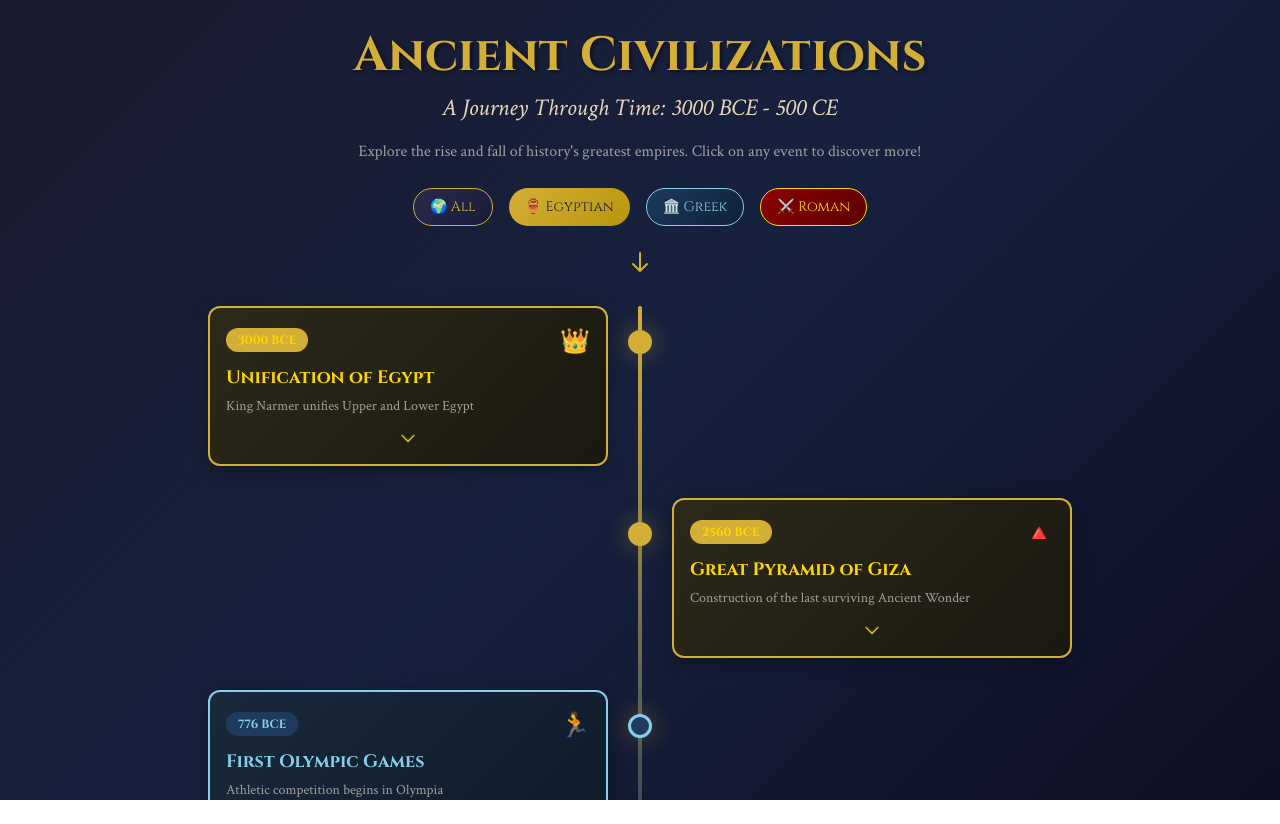
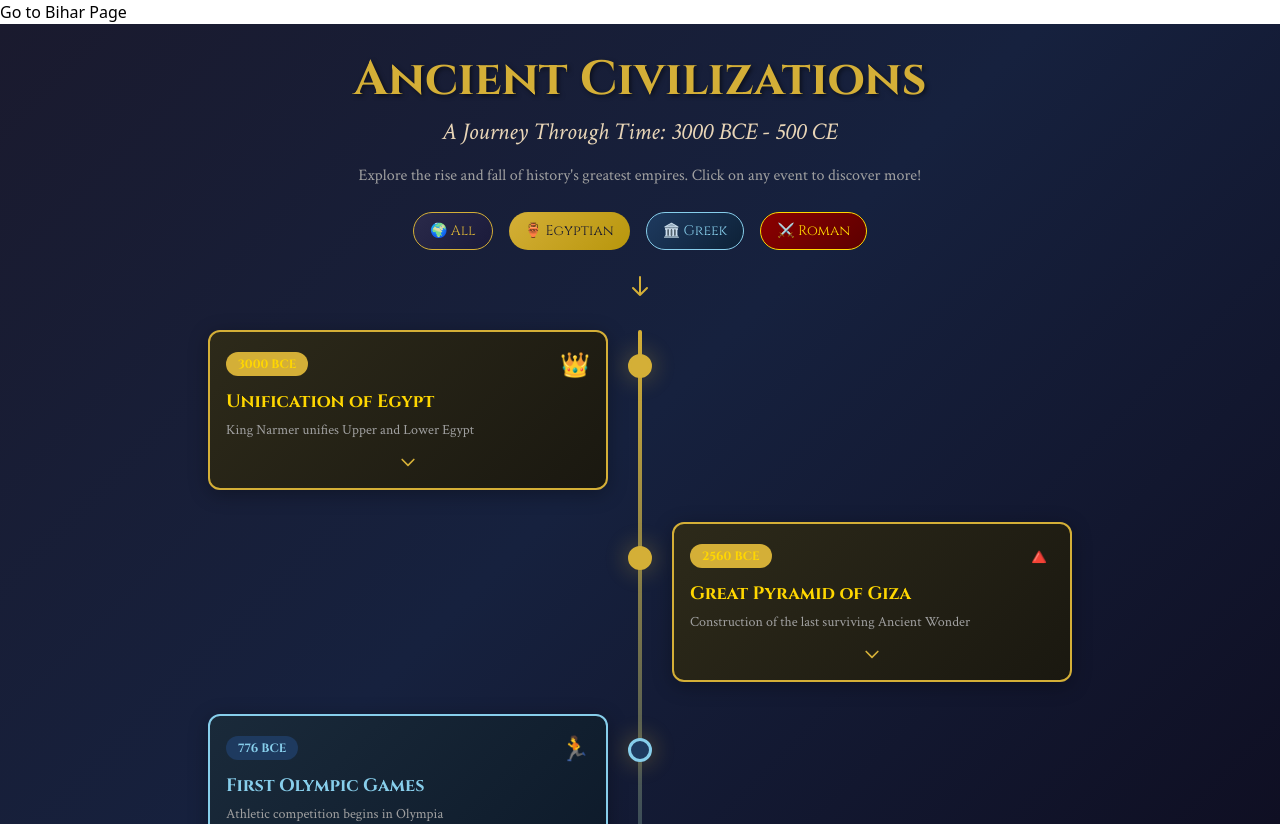
Before and after one commit to sahusaroj-bot/Historic-timline, a plain HTML site: page index.html in a window 1280 px wide. Before the commit the page ends 800 px from the top, so only its background shows below. Drawn offline with nearby package versions, Linux system fonts and the light colour scheme.

Commit message:
Update index.html

```diff
--- a/index.html
+++ b/index.html
@@ -4,6 +4,7 @@
   <meta charset="UTF-8">
   <meta name="viewport" content="width=device-width, initial-scale=1.0">
   <title>Ancient Civilizations Timeline</title>
+  <a href="bihar.html">Go to Bihar Page</a>
   <script src="https://cdn.tailwindcss.com"></script>
   <script src="/_sdk/element_sdk.js"></script>
   <link href="https://fonts.googleapis.com/css2?family=Cinzel:wght@400;600;700&amp;family=Crimson+Text:ital,wght@0,400;0,600;1,400&amp;display=swap" rel="stylesheet">
```
